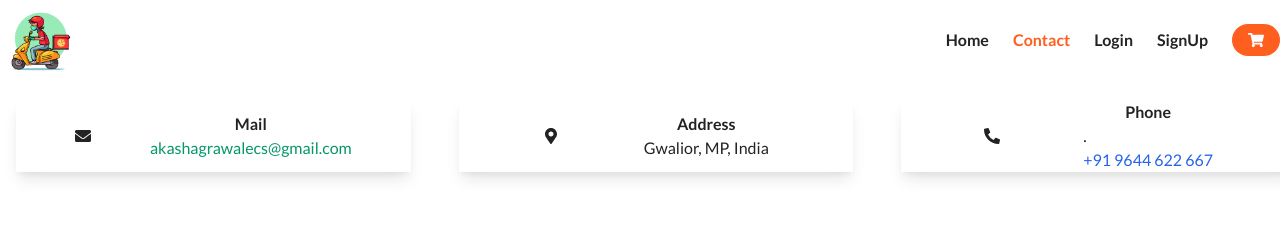
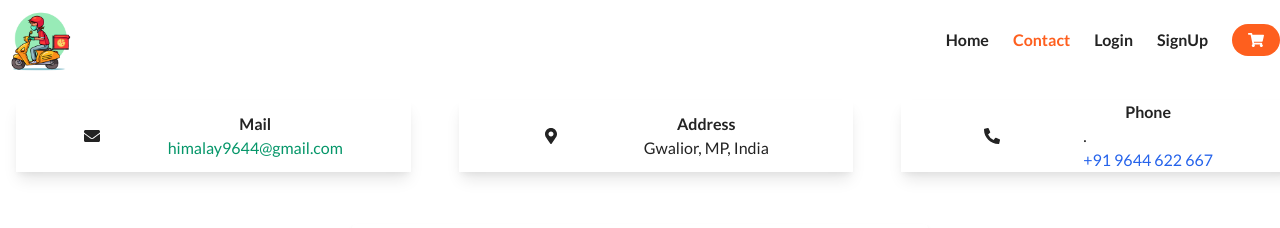
Before and after one commit to himalayGupta-01/Realtime-Food-Ordering-Client-Prod, a React (Create React App) app: page /contact in a window 1280 px wide. Shown: the top 228 px of the page. Built offline with nearby package versions, Linux system fonts and the light colour scheme; no server answers.

Commit message:
Update Contact.js

```diff
--- a/src/Components/Contact.js
+++ b/src/Components/Contact.js
@@ -69,12 +69,12 @@ const Contact = () => {
                                     <div className=" text-center contact_info_title">
                                         <b>Mail</b>
                                     </div>
+                                    {/*<div className="contact_info_text">
+                                        <a className='text-green-600' href="mailto:akashagrawalecs@gmail.com">akashagrawalecs@gmail.com</a>
+                                    </div>*/}
                                     <div className="contact_info_text">
-                                        <a className='text-green-600' href="mailto:akashagrawalecs@gmail.com">akashagrawalecs@gmail.com</a>
+                                        <a className='text-green-600' href="mailto:himalay9644@gmail.com">himalay9644@gmail.com</a>
                                     </div>
-                                    {/*<div className="contact_info_text">
-                                        <a className='text-green-600' href="mailto:himalay9644@gmail.com">himalay9644@gmail.com</a>
-                                    </div>*/}
                                 </div>
                             </div>
                             <div className="contact_info_item flex justify-evenly items-center shadow-lg">
```
